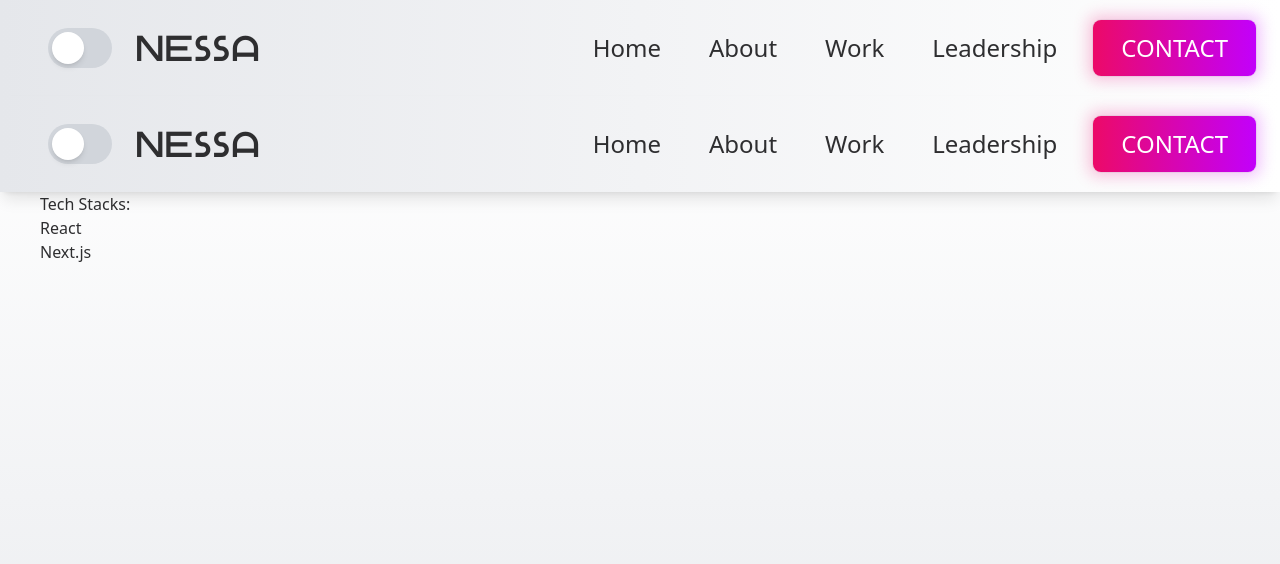
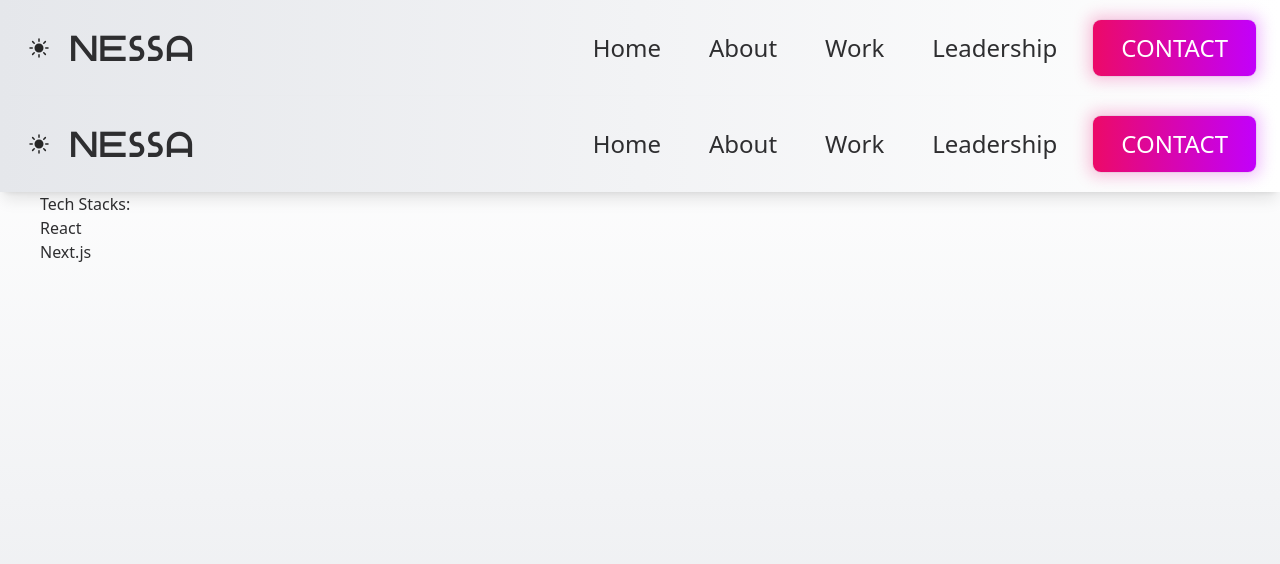
Before and after one commit to vanessashultz/vanessashultz.github.io, a Next.js app: page /tech-stack in a window 1280 px wide. Shown: the top 564 px of the page. Built offline with nearby package versions, Linux system fonts and the light colour scheme.

Commit message:
DarkMode switch

```diff
--- a/components/layout/index.tsx
+++ b/components/layout/index.tsx
@@ -1,14 +1,12 @@
 import { Nav } from '../nav';
-import { ThemeToggle } from '../themeToggle';
 
 interface LayoutProps {
-  handleThemeSwitch: () => void;
   children: any;
 }
-export const Layout: React.FC<LayoutProps> = ({ handleThemeSwitch, children }) => {
+export const Layout: React.FC<LayoutProps> = ({ children }) => {
   return (
     <>
-      <Nav handleThemeSwitch={handleThemeSwitch} />
+      <Nav />
       <main className="bg-offWhite dark:bg-darkMode-gray-primary">{children}</main>
     </>
   );
--- a/components/nav/index.tsx
+++ b/components/nav/index.tsx
@@ -2,7 +2,7 @@ import React, { useEffect, useState } from 'react';
 import { BsFillMoonStarsFill } from 'react-icons/bs';
 import { ButtonMailTo } from './contact button/buttonMailTo';
 import { FaBars, FaTimes } from 'react-icons/fa';
-import { ThemeToggle } from '../themeToggle';
+import ThemeSwitcher from '../themeSwitcher';
 
 const navlinks = [
   {
@@ -27,11 +27,7 @@ const navlinks = [
   },
 ];
 
-interface NavProps {
-  handleThemeSwitch: () => void;
-}
-
-export const Nav: React.FC<NavProps> = ({ handleThemeSwitch }) => {
+export const Nav: React.FC = () => {
   const [navbarOpen, setNavbarOpen] = useState(false);
 
   const handleHamburgerClick = () => {
@@ -44,7 +40,7 @@ export const Nav: React.FC<NavProps> = ({ handleThemeSwitch }) => {
         <div className="mx-auto px-4 sm:px-6 ">
           <div className="flex h-16 items-center justify-between">
             <div className="flex items-center gap-4 font-gerhause text-4xl">
-              <ThemeToggle handleThemeSwitch={handleThemeSwitch} />
+              <ThemeSwitcher />
               <a href="/" className="tracking-wider">
                 Nessa
               </a>
--- /dev/null
+++ b/components/themeSwitcher/index.tsx
@@ -0,0 +1,72 @@
+import React, { useRef, useEffect, useState } from 'react';
+
+const svg = {
+  light: (
+    <svg xmlns="http://www.w3.org/2000/svg" viewBox="0 0 24 24" fill="currentColor" className="inline-block h-6 w-6">
+      <path d="M12 2.25a.75.75 0 01.75.75v2.25a.75.75 0 01-1.5 0V3a.75.75 0 01.75-.75zM7.5 12a4.5 4.5 0 119 0 4.5 4.5 0 01-9 0zM18.894 6.166a.75.75 0 00-1.06-1.06l-1.591 1.59a.75.75 0 101.06 1.061l1.591-1.59zM21.75 12a.75.75 0 01-.75.75h-2.25a.75.75 0 010-1.5H21a.75.75 0 01.75.75zM17.834 18.894a.75.75 0 001.06-1.06l-1.59-1.591a.75.75 0 10-1.061 1.06l1.59 1.591zM12 18a.75.75 0 01.75.75V21a.75.75 0 01-1.5 0v-2.25A.75.75 0 0112 18zM7.758 17.303a.75.75 0 00-1.061-1.06l-1.591 1.59a.75.75 0 001.06 1.061l1.591-1.59zM6 12a.75.75 0 01-.75.75H3a.75.75 0 010-1.5h2.25A.75.75 0 016 12zM6.697 7.757a.75.75 0 001.06-1.06l-1.59-1.591a.75.75 0 00-1.061 1.06l1.59 1.591z" />
+    </svg>
+  ),
+  dark: (
+    <svg xmlns="http://www.w3.org/2000/svg" viewBox="0 0 24 24" fill="currentColor" className="inline-block h-6 w-6">
+      <path
+        fillRule="evenodd"
+        d="M9.528 1.718a.75.75 0 01.162.819A8.97 8.97 0 009 6a9 9 0 009 9 8.97 8.97 0 003.463-.69.75.75 0 01.981.98 10.503 10.503 0 01-9.694 6.46c-5.799 0-10.5-4.701-10.5-10.5 0-4.368 2.667-8.112 6.46-9.694a.75.75 0 01.818.162z"
+        clipRule="evenodd"
+      />
+    </svg>
+  ),
+};
+
+const ThemeSwitcher: React.FC = (): JSX.Element => {
+  const switcher = useRef<HTMLDivElement | null>(null);
+  const switcherButton = useRef<HTMLButtonElement>(null);
+
+  const [activeTheme, setActiveTheme] = useState<string>('light');
+
+  const setDarkTheme = () => {
+    document.documentElement.classList.add('dark');
+    localStorage.theme = 'dark';
+
+    setActiveTheme('dark');
+  };
+
+  const setLightTheme = () => {
+    document.documentElement.classList.remove('dark');
+    localStorage.theme = 'light';
+
+    setActiveTheme('light');
+  };
+
+  useEffect(() => {
+    // On page load or when changing themes, best to add inline in `head` to avoid FOUC
+    if (
+      localStorage.theme === 'dark' ||
+      (!('theme' in localStorage) && window.matchMedia('(prefers-color-scheme: dark)').matches)
+    ) {
+      setDarkTheme();
+    } else {
+      setLightTheme();
+    }
+  }, []);
+
+  return (
+    <>
+      <div className="z-[9999]" id="theme-switcher" ref={switcher}>
+        <div className="relative">
+          <button
+            ref={switcherButton}
+            className="flex h-[30px] w-[30px] items-center justify-center whitespace-nowrap rounded-full uppercase text-neutral-800 transition duration-150 ease-in-out hover:bg-neutral-200 hover:shadow-lg focus:bg-neutral-300 focus:shadow-lg focus:outline-none focus:ring-0 active:shadow-lg motion-reduce:transition-none dark:text-white dark:hover:bg-neutral-700 dark:focus:bg-neutral-700"
+            type="button"
+            id="themeSwitcher"
+            aria-expanded="false"
+            onClick={activeTheme === 'light' ? () => setDarkTheme() : () => setLightTheme()}
+          >
+            {svg[activeTheme as keyof typeof svg]}
+          </button>
+        </div>
+      </div>
+    </>
+  );
+};
+
+export default ThemeSwitcher;
--- a/components/themeToggle/index.tsx
+++ /dev/null
@@ -1,27 +0,0 @@
-import React from 'react';
-import { useEffect, useState } from 'react';
-
-interface ThemeToggleProps {
-  handleThemeSwitch: () => void;
-}
-
-export const ThemeToggle: React.FC<ThemeToggleProps> = ({ handleThemeSwitch }) => {
-  return (
-    <label className="group relative flex items-center justify-between p-2 text-xl">
-      <input
-        type="checkbox"
-        className="peer absolute left-1/2 h-full w-full -translate-x-1/2 appearance-none rounded-md"
-        onClick={handleThemeSwitch}
-      />
-      <span className="ml-4 flex h-10 w-16 flex-shrink-0 items-center rounded-full bg-gray-300 p-1 duration-300 ease-in-out after:h-8 after:w-8 after:rounded-full after:bg-white after:shadow-md after:duration-300 group-hover:after:translate-x-1 peer-checked:bg-primary peer-checked:after:translate-x-6"></span>
-    </label>
-    //   <button
-    //   type="button"
-    //   className="group fixed right-4 top-4 z-50 -m-2.5 p-2.5"
-    //   onClick={() => setTheme(otherTheme)}
-    // >
-    //   <span className="sr-only">Switch to {otherTheme} theme</span>
-    //   <ThemeIcon className="h-6 w-6 fill-gray-900 opacity-50 transition-opacity group-hover:opacity-100 dark:fill-white" />
-    // </button>
-  );
-};
--- a/package.json
+++ b/package.json
@@ -14,6 +14,7 @@
     "@types/react": "18.2.14",
     "@types/react-dom": "18.2.6",
     "autoprefixer": "10.4.14",
+    "clsx": "^2.0.0",
     "eslint-config-next": "13.4.9",
     "next": "13.4.9",
     "postcss": "8.4.25",
--- a/pages/_app.tsx
+++ b/pages/_app.tsx
@@ -2,46 +2,15 @@ import { Layout } from '@/components/layout';
 import '@/styles/globals.css';
 import type { AppProps } from 'next/app';
 import Head from 'next/head';
-import { useEffect, useState } from 'react';
 
 export default function App({ Component, pageProps }: AppProps) {
-  const [theme, setTheme] = useState('');
-
-  useEffect(() => {
-    // On page load or when changing themes, best to add inline in `head` to avoid FOUC
-    if (
-      localStorage.theme === 'dark' ||
-      (!('theme' in localStorage) && window.matchMedia('(prefers-color-scheme: dark)').matches)
-    ) {
-      document.documentElement.classList.add('dark');
-    } else {
-      document.documentElement.classList.remove('dark');
-    }
-  }, []);
-
-  useEffect(() => {
-    if (theme === 'dark') {
-      document.documentElement.classList.add('dark');
-      // Whenever the user explicitly chooses dark mode
-      localStorage.theme = 'dark';
-    } else {
-      document.documentElement.classList.remove('dark');
-      // Whenever the user explicitly chooses light mode
-      localStorage.theme = 'light';
-    }
-  }, [theme]);
-
-  const handleThemeSwitch = () => {
-    setTheme(theme === 'dark' ? 'light' : 'dark');
-  };
-
   return (
     <>
       <Head>
         <title>Nessa</title>
         <link rel="shortcut icon" href="/favicon.ico" />
       </Head>
-      <Layout handleThemeSwitch={handleThemeSwitch}>
+      <Layout>
         <Component {...pageProps} className="dark" />
       </Layout>
     </>
```
Also changed, not shown: 1 other file (tests, documents, lock files or other folders).
